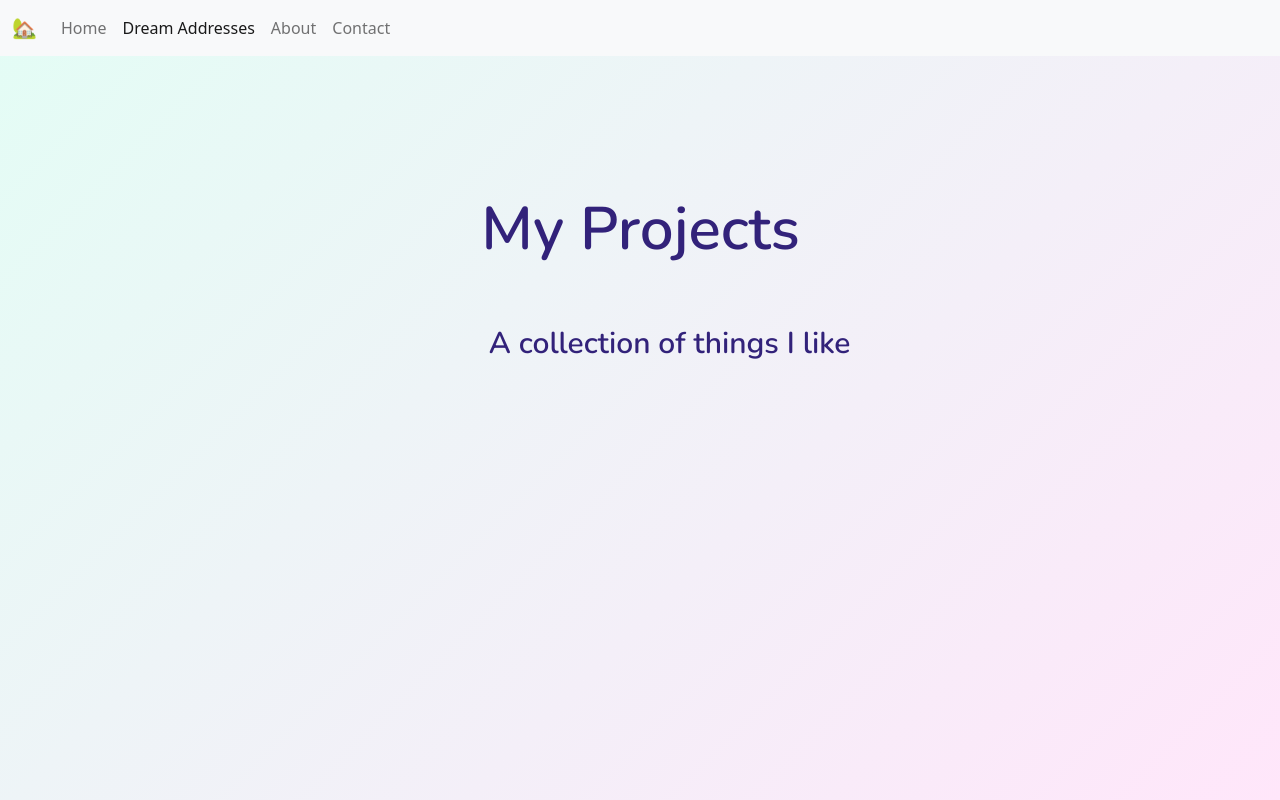
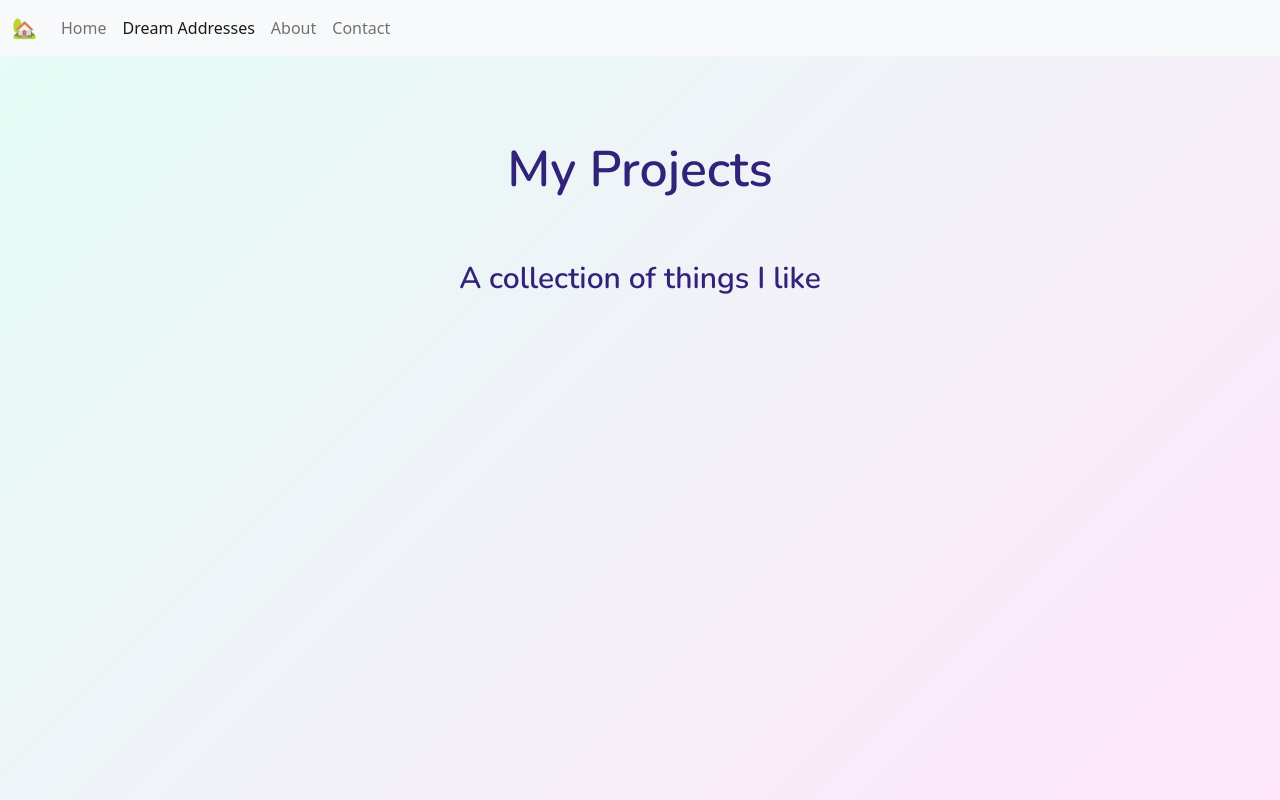
Before and after one commit to someblonde/portfolio-project, a plain HTML site: page home.html in a window 1280 px wide. Shown: the top 800 px of the page. Drawn offline with nearby package versions, Linux system fonts and the light colour scheme.

Commit message:
updated nav bar and positioning

```diff
--- a/home.html
+++ b/home.html
@@ -40,7 +40,7 @@
     <div class="collapse navbar-collapse" id="navbarNavAltMarkup">
       <div class="navbar-nav">
      <a class="nav-link " aria-current="page" href="/home.html" title="Homepage">Home</a>
-        <a class="nav-link active" href="/home.html" title="About Laura">Dream Addresses</a>
+        <a class="nav-link active" href="/dream-addresses.html" title="addresses">Dream Addresses</a>
         <a class="nav-link" href="/about.html">About</a>
          <a class="nav-link" href="/contact.html" title="Contact Laura">Contact</a>
       </div>
--- a/styles/portfoilio.css
+++ b/styles/portfoilio.css
@@ -27,22 +27,16 @@ h6 {
 
 
 h1 {
-  font-size: 60px;
+  font-size: 50px;
   font-style: normal;
   line-height: 98.21px;
-  position: absolute;
-width: 325px;
-height: 98px;
-left: calc(50% - 325px/2 + 0.5px);
-top: 180px;
+ text-align: center;
+  margin-top:50px;
+
 }
 
 h2 {
-  position: absolute;
-  width: 460px;
-  height: 87px;
- left: calc(47% - 325px/2 + 0.5px);
-  top: 300px;
+  text-align: center;
   font-style: normal;
   font-weight: bold;
   font-size: 30px;
@@ -73,7 +67,11 @@ img {
     padding: 10px 10px 10px 10px;
     margin: 5px 40px 5px 40px;
 
+
 }
+
+
+
 
 
 
```
Also changed, not shown: about.html (+1 -1 lines), contact.html (+1 -1 lines), dream-addresses.html (+1 -1 lines).
